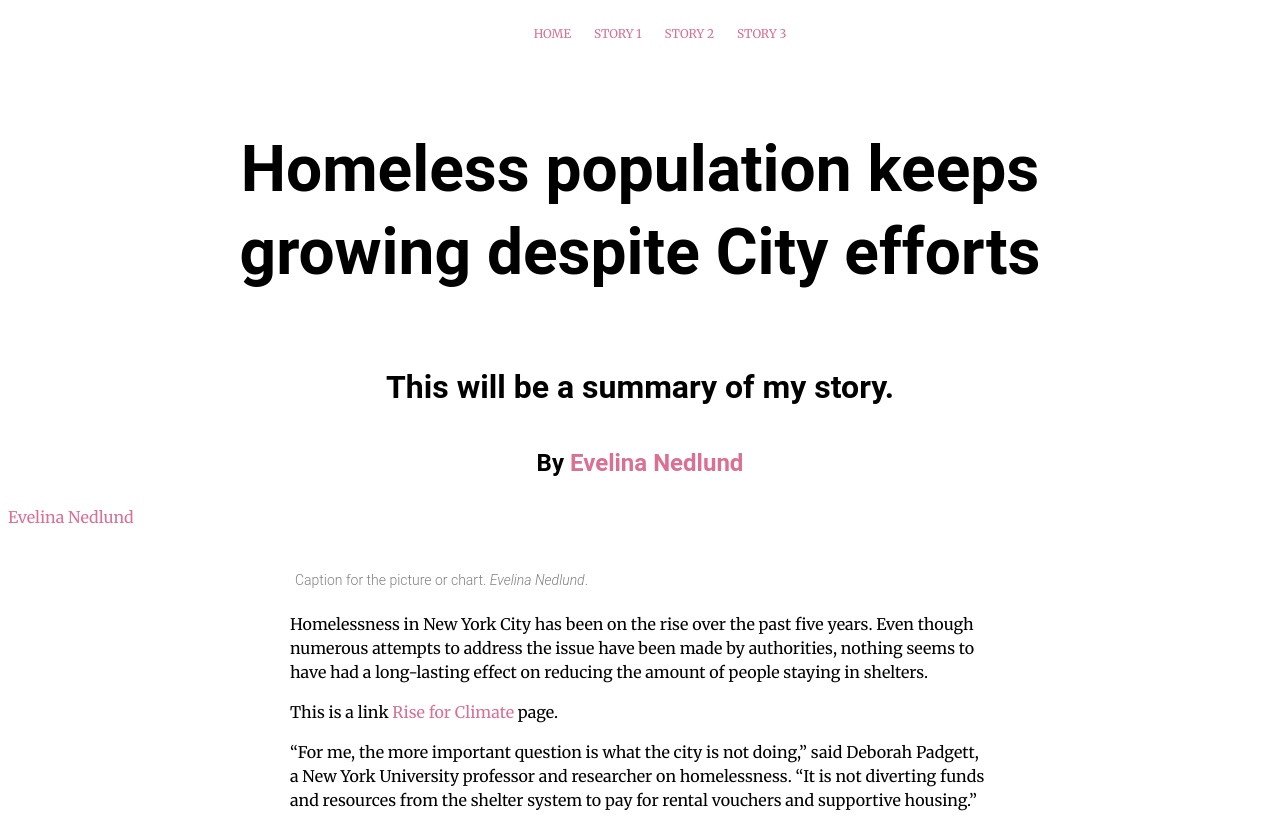
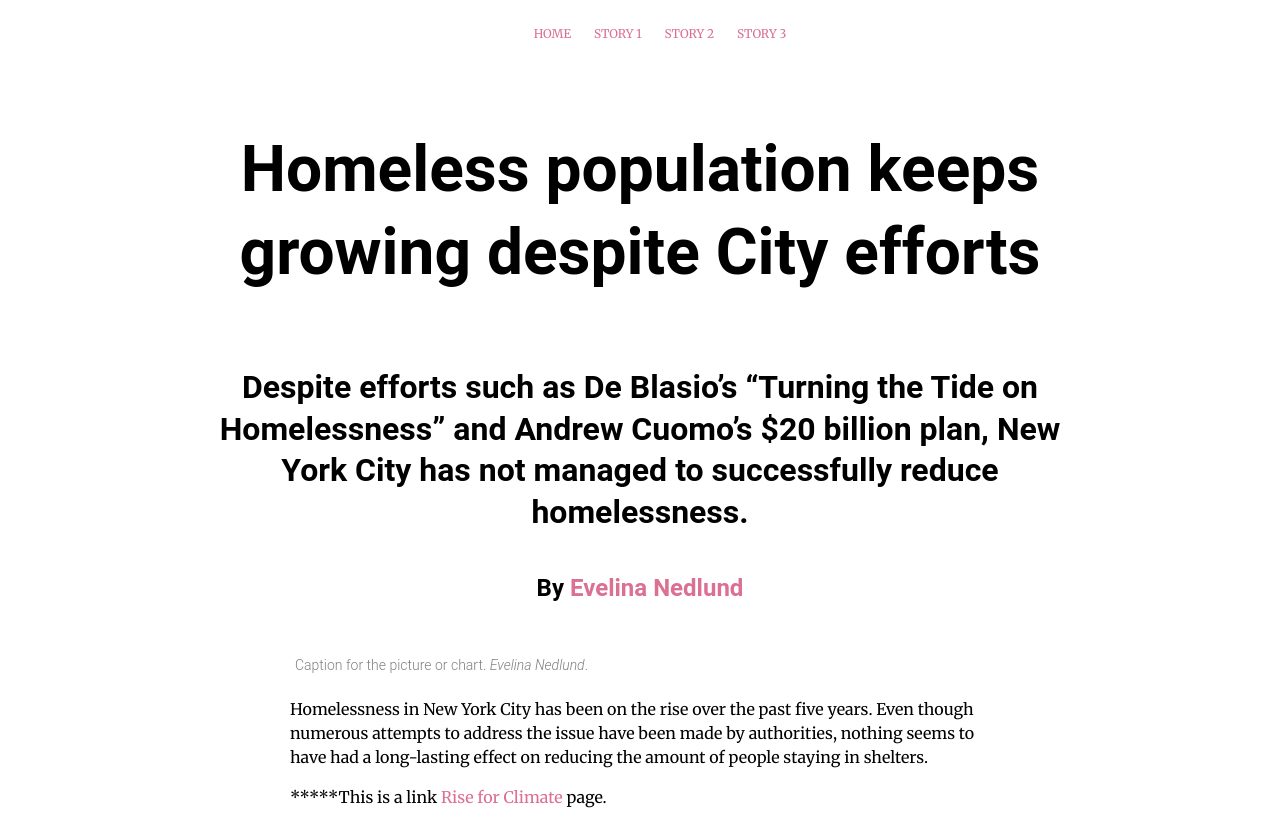
Before and after one commit to evelinanedlund/evelinanedlund.github.io, a plain HTML site: page fridayparty/story2.html in a window 1280 px wide. Shown: the top 815 px of the page. Drawn offline with Linux system fonts and the light colour scheme.

Commit message:
Update fridayparty/story2.html

```diff
--- a/fridayparty/story2.html
+++ b/fridayparty/story2.html
@@ -29,9 +29,10 @@
 
 <header>
   <h1>Homeless population keeps growing despite City efforts</h1>
-  <h2>This will be a summary of my story.</h2>
+  <h2>Despite efforts such as De Blasio’s “Turning the Tide on Homelessness” and Andrew
+    Cuomo’s $20 billion plan, New York City has not managed to successfully reduce
+    homelessness.</h2>
     <h3 id="author"><span>By </span> <a href="mailto:evelina.nedlund@journalism.cuny.edu">Evelina Nedlund</a></h3>
-    <p><a class="ex1" href="default.asp">Evelina Nedlund</a></p>
 </header>
 
 <article>
@@ -50,7 +51,7 @@
   nothing seems to have had a long-lasting effect on reducing the amount of people
   staying in shelters.</p>
 
-<p>This is a link <a href="https://riseforclimate.org/" target="_blank">Rise for Climate</a> page.</p>
+<p>*****This is a link <a href="https://riseforclimate.org/" target="_blank">Rise for Climate</a> page.</p>
 
 <p>“For me, the more important question is what the city is not doing,” said Deborah
   Padgett, a New York University professor and researcher on homelessness.
```
